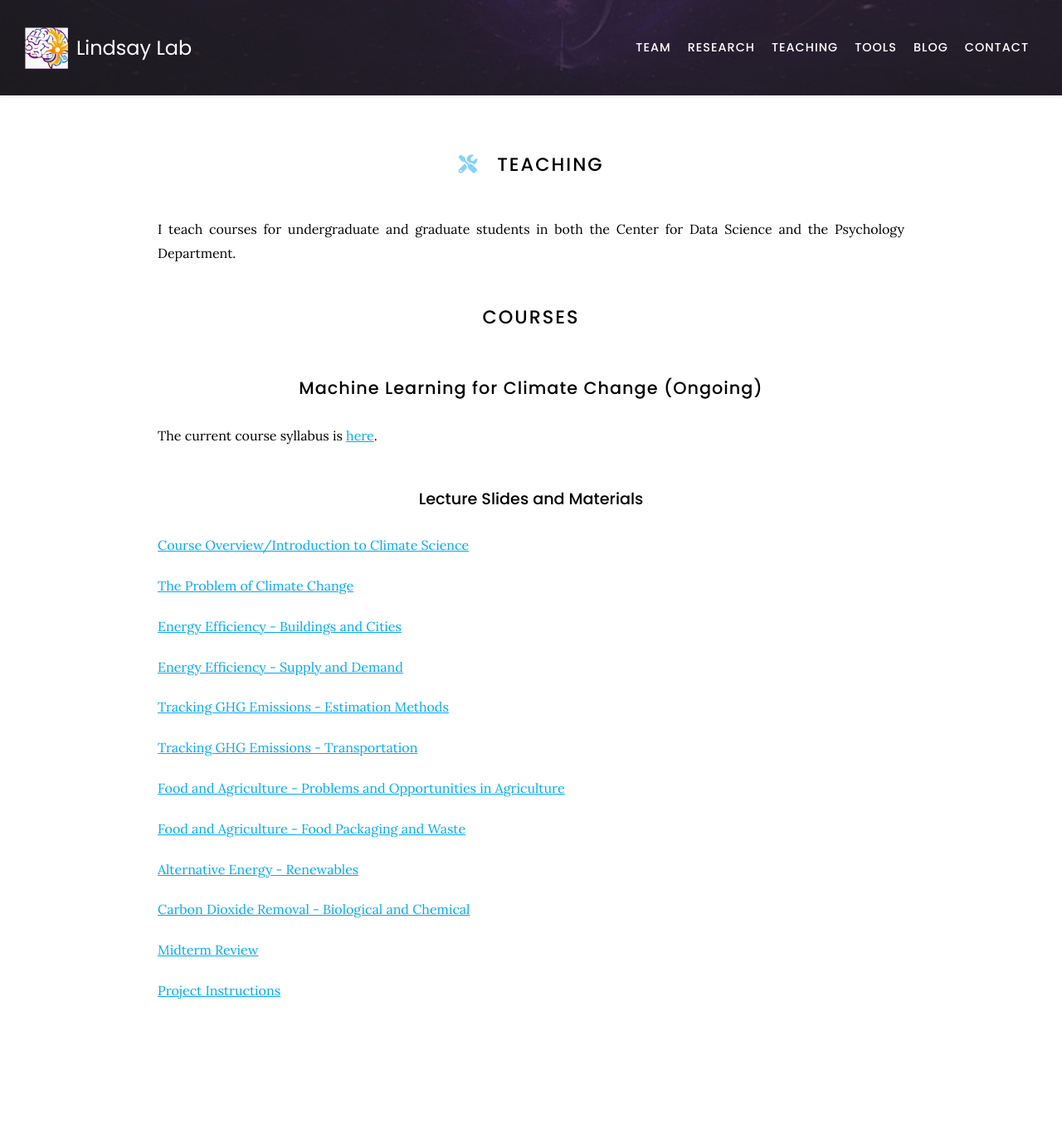
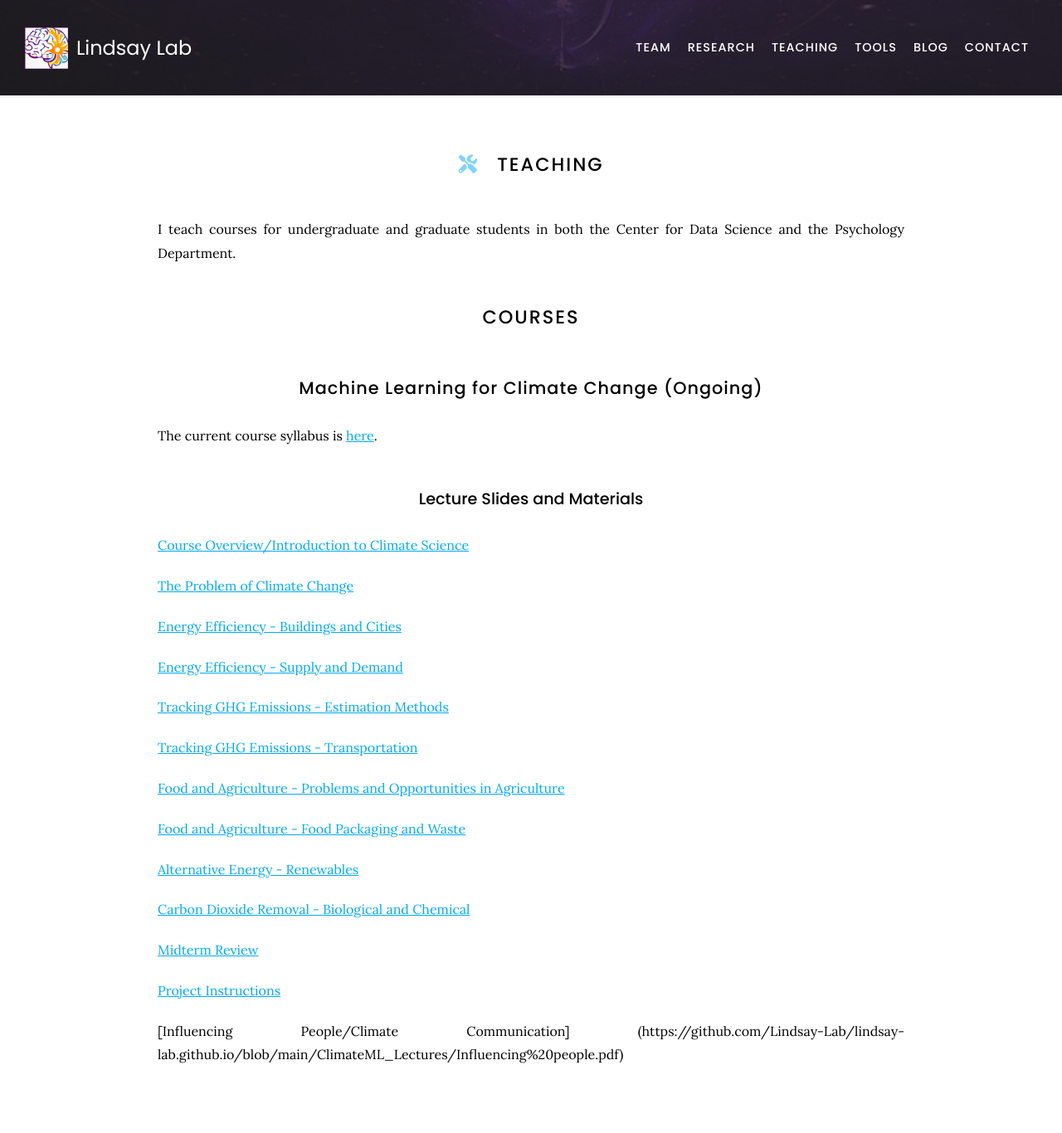
Before and after one commit to Lindsay-Lab/lindsay-lab.github.io, a Jekyll site: the page built from teaching/index.md, in a window 1280 px wide. Shown: the whole page at 83% size. Built offline with Jekyll 4.4.1, drawn with Linux system fonts in a browser that asks for light colours; nearby versions of some CDN libraries; before the commit the page ends 1289 px from its top, so only the background shows below that.

Commit message:
Update index.md

```diff
--- a/teaching/index.md
+++ b/teaching/index.md
@@ -39,6 +39,8 @@ The current course syllabus is [here](https://lindsay-lab.github.io/ClimateML_Le
 
 [Project Instructions](https://lindsay-lab.github.io/ClimateML_Lectures/Project%20Instructions.pdf)
 
+[Influencing People/Climate Communication] (https://github.com/Lindsay-Lab/lindsay-lab.github.io/blob/main/ClimateML_Lectures/Influencing%20people.pdf)
+
 <!--{% include search-info.html %}
 
 {% include section.html %}
```
